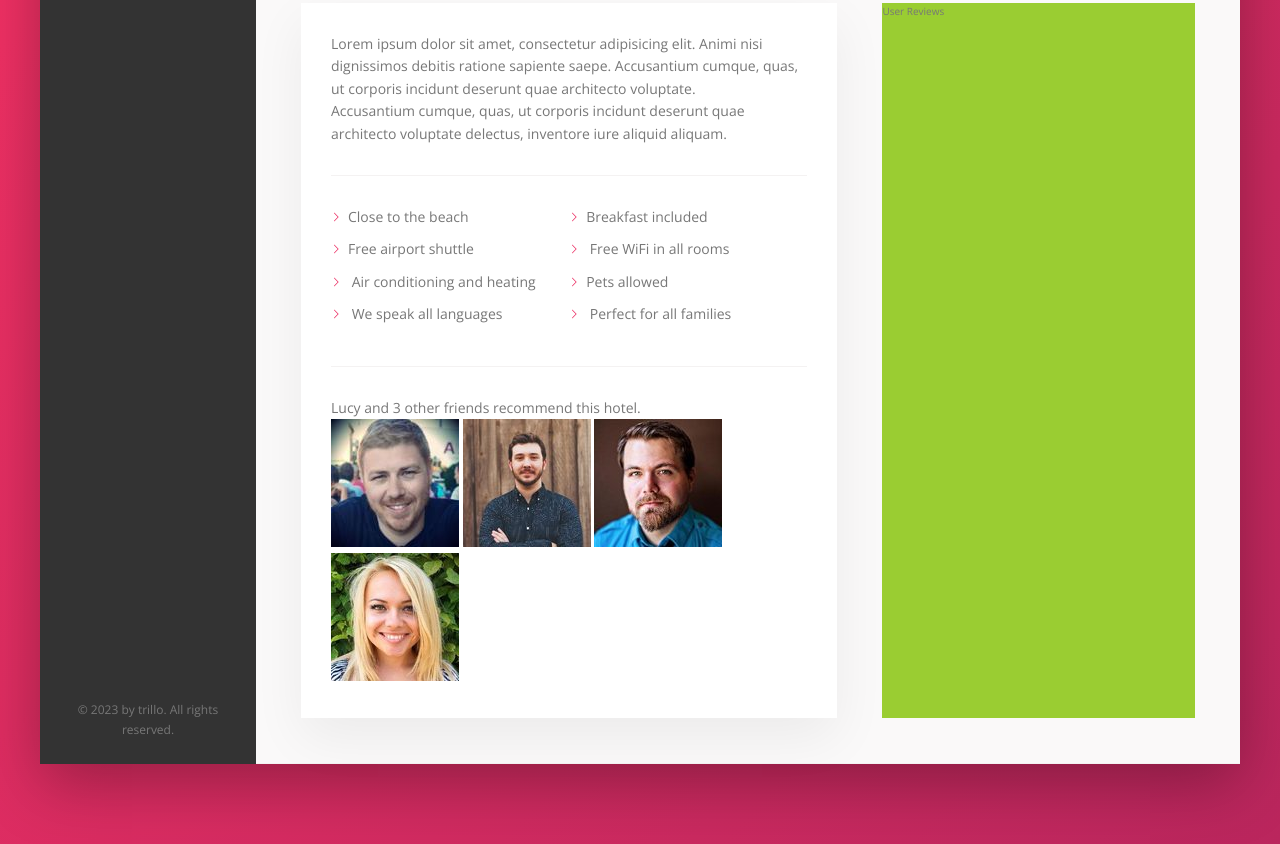
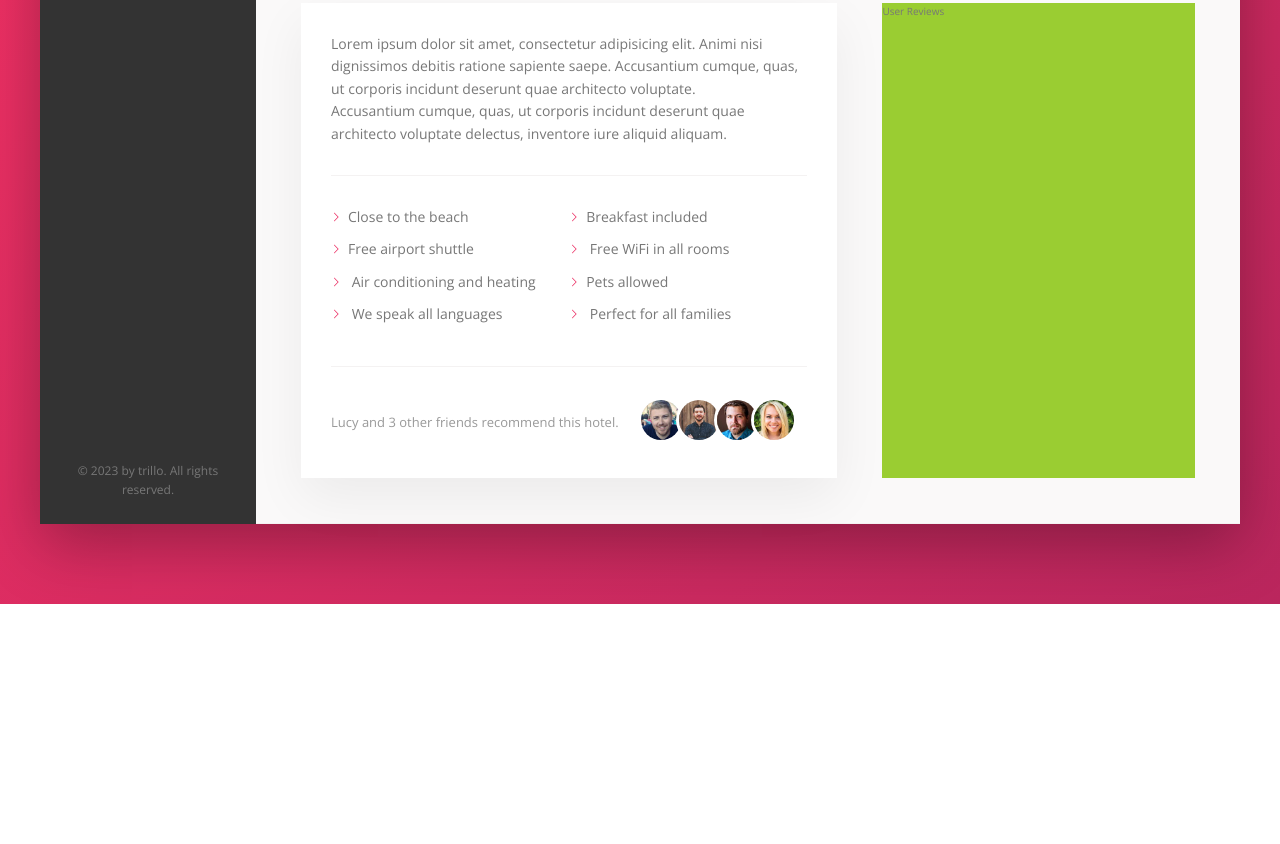
Before and after one commit to dsinkey/flexbox-trillo, a website: page index.html in a window 1280 px wide. Shown: the part 644-1488 px from the top of the page. After the commit the page ends 1248 px from the top, so only its background shows below. Drawn offline with nearby package versions, Linux system fonts and the light colour scheme.

Commit message:
Finish styling for recommend component

```diff
--- a/sass/_components.scss
+++ b/sass/_components.scss
@@ -296,3 +296,25 @@
 		}
 	}
 }
+
+.recommend {
+	font-size: 1.3rem;
+	color: var(--color-grey-dark-3);
+	display: flex;
+	align-items: center;
+	&__count {
+		margin-right: auto;
+	}
+	&__photo {
+		box-sizing: content-box;
+		width: 4rem;
+		height: 4rem;
+		border-radius: 50%;
+		margin-right: 1rem;
+		border: 3px solid #fff;
+
+		&:not(:last-child) {
+			margin-right: -1.15rem;
+		}
+	}
+}
```
Also changed, not shown: css/style.css.
